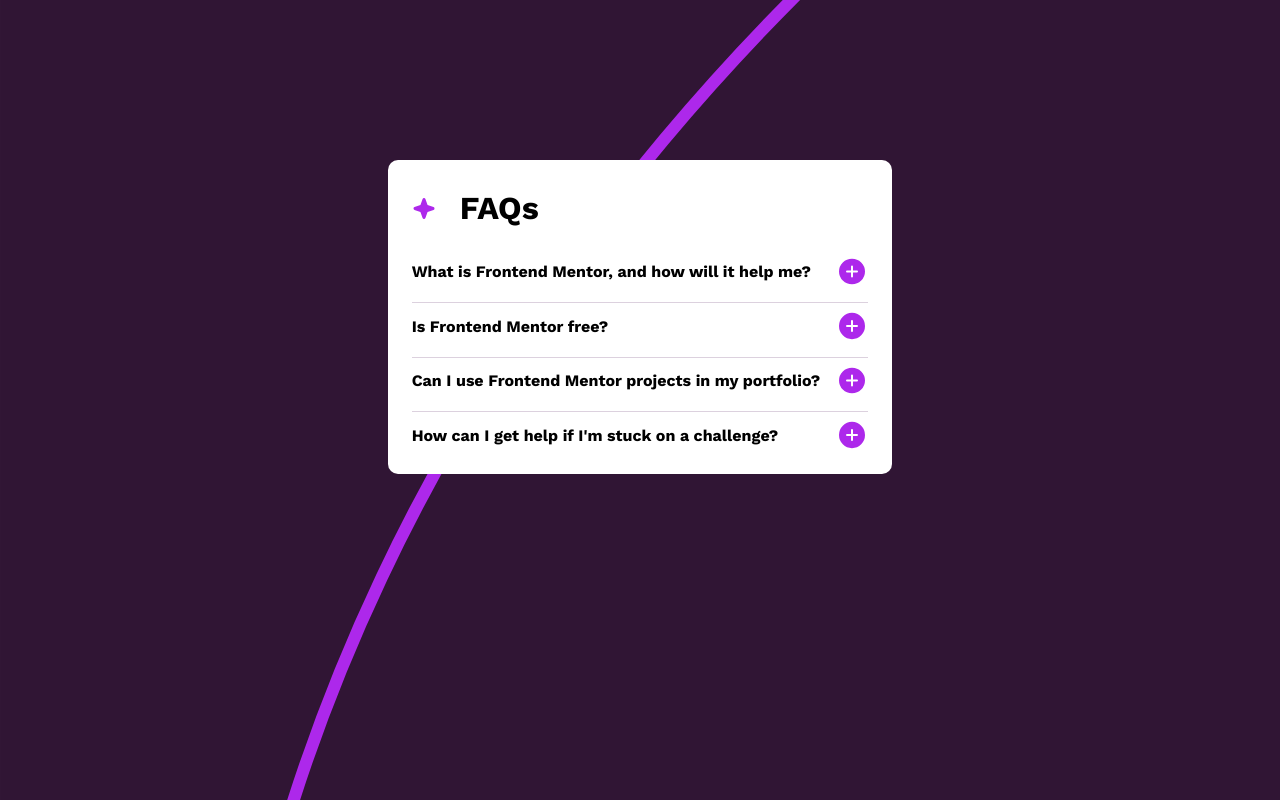
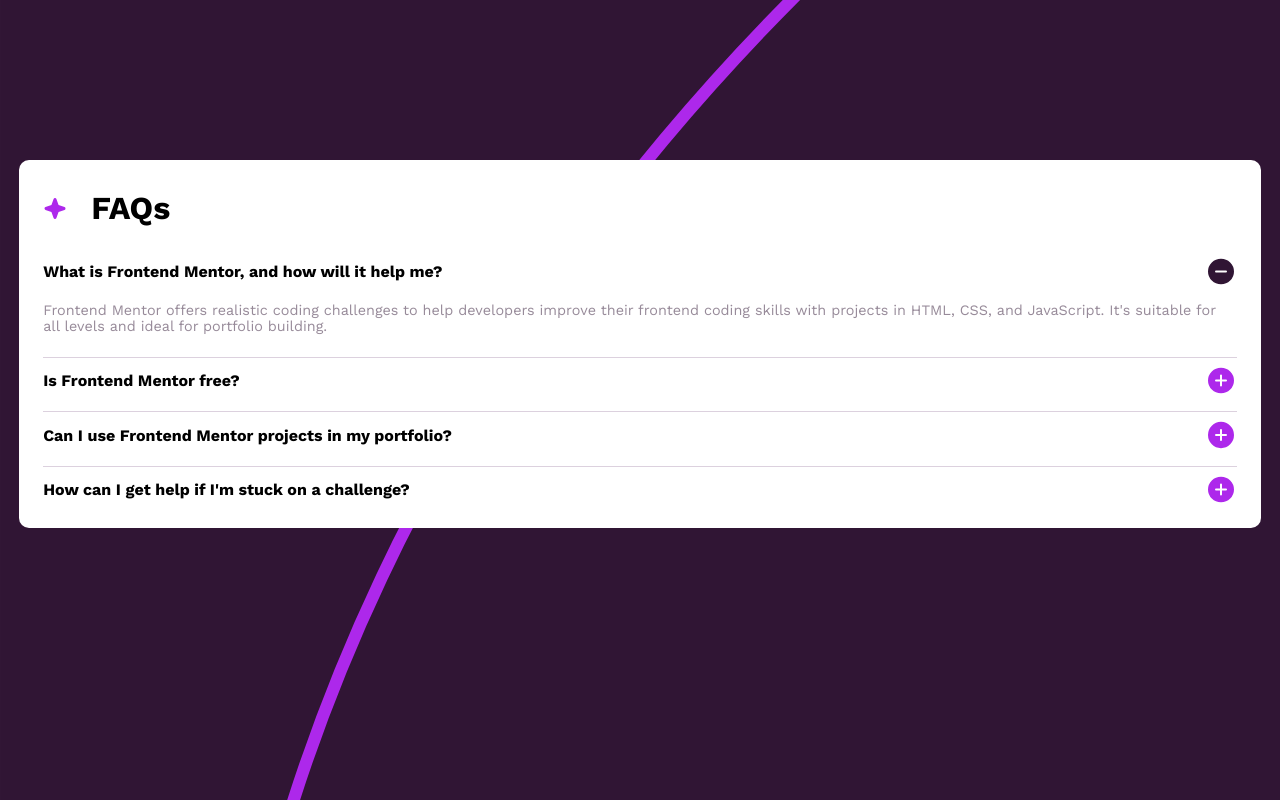
Before and after one commit to amrmabdelazeem/faq-accordion-main, a React (Create React App) app: page / in a window 1280 px wide. Built offline with nearby package versions, Linux system fonts and the light colour scheme.

Commit message:
lifting up state

```diff
--- a/src/components/App.jsx
+++ b/src/components/App.jsx
@@ -1,10 +1,10 @@
-import React from "react";
+import React, {useState} from "react";
 import Heading from "./Heading";
 import Question from "./Question";
 import QA from "../Q&A";
 
 export default function App(){
-
+    const [isClicked, setClicked] = useState(0);
 
     document.addEventListener("keydown", (event)=>{
         if(event.key === 'Enter' || event.key === ' '){
@@ -18,6 +18,8 @@
         key={index}
         id = {index}
         question = {section.question}
+        isClicked = {isClicked === index}
+        onShow = {()=> setClicked(index)}
         />
     ))}
     </main>
--- a/src/components/Question.jsx
+++ b/src/components/Question.jsx
@@ -1,17 +1,8 @@
-import React, {useState} from "react";
+export default function Question({question, id, onShow, isClicked}) {
 
-export default function Question({question, id}) {
-
-  const [isClicked, setClicked] = useState(false);
-
-  function handleClick() {
-      setClicked(preValue=>{
-        return !preValue;
-      });
-  }
 
   return (
-    <div className="question" tabIndex={0} onClick={handleClick}>
+    <div className="question" tabIndex={0} onClick={onShow}>
       <div className="top">
         <h2>{question}</h2>
         <img
```
